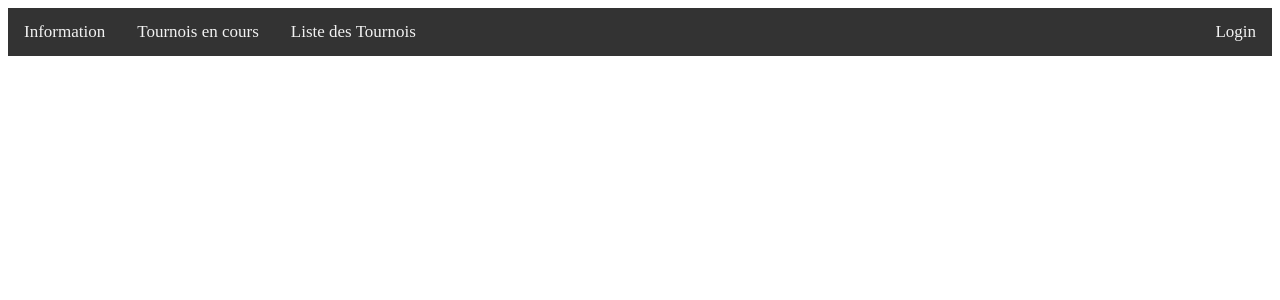
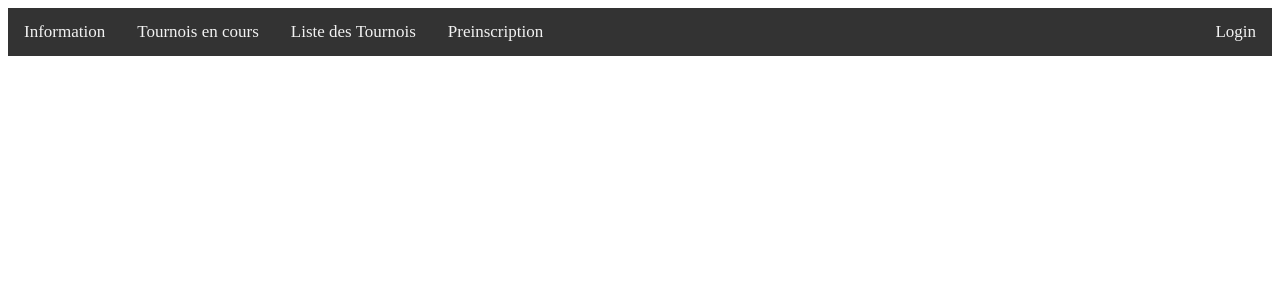
Before and after one commit to ozgur142/ProjetL2PHP, a PHP site: page / in a window 1280 px wide. Shown: the top 300 px of the page. Run offline with PHP 8.4, Linux system fonts and the light colour scheme.

Commit message:
Update index.php

```diff
--- a/index.php
+++ b/index.php
@@ -9,6 +9,7 @@
             <a href="#">Information</a>
             <a href="#">Tournois en cours</a>
             <a href="Tournois.php">Liste des Tournois</a>
+            <a href="php/Preinscription.php">Preinscription</a>
             <div class="topnav-right">
               <a href="php/Login.php">Login</a>
             </div>
```
